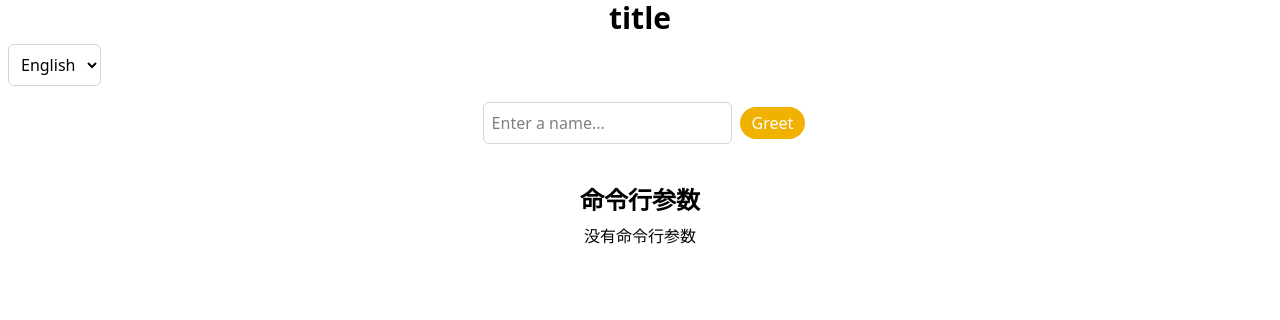
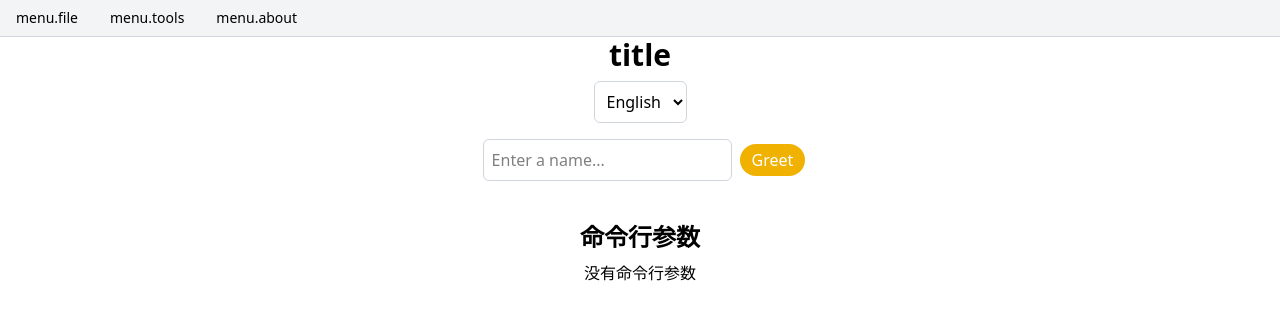
Before and after one commit to 490shigure/stardew-valley-launcher, a Vue app: page / in a window 1280 px wide. Shown: the top 320 px of the page. Built offline with nearby package versions, Linux system fonts and the light colour scheme.

Commit message:
feat: add global menu component and enhance App.vue layout
- Introduced a new GlobalMenu component for improved navigation.
- Updated App.vue to include the GlobalMenu and reorganized the layout.
- Enhanced localization support by adding menu translations in English and Chinese.

```diff
--- a/src/App.vue
+++ b/src/App.vue
@@ -3,6 +3,7 @@ import { ref, onMounted } from "vue";
 import { invoke } from "@tauri-apps/api/core";
 import { getCliArgs, type CliArgs } from "@/utils/cli";
 import { localeMap } from "@/i18n";
+import GlobalMenu from "@/components/GlobalMenu.vue";
 
 const greetMsg = ref("");
 const name = ref("");
@@ -27,8 +28,12 @@ onMounted(async () => {
 </script>
 
 <template>
-  <!-- USE TailwindCSS classes for styling -->
-  <main class="container">
+  <div class="global-container ">
+    <!-- 全局菜单 -->
+    <GlobalMenu />
+
+    <!-- 主内容 -->
+    <main>
       <h1 class="text-3xl font-bold">{{ $t('title') }}</h1>
 
       <select id="locale" v-model="$i18n.locale" class="w-fit border-1 border-gray-300 rounded-md p-2 m-2">
@@ -61,14 +66,15 @@ onMounted(async () => {
         </div>
       </div>
     </main>
+  </div>
 </template>
 
-<style>
-.container {
+<style scoped>
+.global-container {
   margin: 0;
+  height: 100vh;
   display: flex;
   flex-direction: column;
-  justify-content: center;
   text-align: center;
 }
 </style>
--- /dev/null
+++ b/src/components/GlobalMenu.vue
@@ -0,0 +1,96 @@
+<script setup lang="ts">
+import { ref } from 'vue';
+
+// 菜单状态管理
+const activeMenu = ref<string | null>(null);
+
+// 打开/关闭菜单
+const toggleMenu = (menuName: string) => {
+  if (activeMenu.value === menuName) {
+    activeMenu.value = null;
+  } else {
+    activeMenu.value = menuName;
+  }
+};
+
+// 关闭所有菜单
+const closeAllMenus = () => {
+  activeMenu.value = null;
+};
+
+// 菜单项点击事件处理
+const handleMenuItemClick = (action: string) => {
+  // 这里可以根据不同的菜单项执行不同的操作
+  console.log(`菜单项 ${action} 被点击`);
+  closeAllMenus();
+};
+</script>
+
+<template>
+  <div class="global-menu select-none">
+    <!-- 菜单栏 -->
+    <div class="flex bg-gray-100 border-b border-gray-300 text-sm">
+      <!-- 文件菜单 -->
+      <div class="relative">
+        <button @click="toggleMenu('file')" @blur="closeAllMenus" class="px-4 py-2 hover:bg-gray-200"
+          :class="{ 'bg-gray-200': activeMenu === 'file' }">
+          {{ $t('menu.file') }}
+        </button>
+        <div v-if="activeMenu === 'file'"
+          class="absolute top-full left-0 bg-white shadow-lg border border-gray-300 w-48 z-10">
+          <button @click="handleMenuItemClick('open')" class="w-full text-left px-4 py-2 hover:bg-gray-100">
+            {{ $t('menu.file_open') }}
+          </button>
+          <button @click="handleMenuItemClick('save')" class="w-full text-left px-4 py-2 hover:bg-gray-100">
+            {{ $t('menu.file_save') }}
+          </button>
+          <div class="border-t border-gray-300 my-1"></div>
+          <button @click="handleMenuItemClick('exit')" class="w-full text-left px-4 py-2 hover:bg-gray-100">
+            {{ $t('menu.file_exit') }}
+          </button>
+        </div>
+      </div>
+
+      <!-- 工具菜单 -->
+      <div class="relative">
+        <button @click="toggleMenu('tools')" @blur="closeAllMenus" class="px-4 py-2 hover:bg-gray-200"
+          :class="{ 'bg-gray-200': activeMenu === 'tools' }">
+          {{ $t('menu.tools') }}
+        </button>
+        <div v-if="activeMenu === 'tools'"
+          class="absolute top-full left-0 bg-white shadow-lg border border-gray-300 w-48 z-10">
+          <button @click="handleMenuItemClick('settings')" class="w-full text-left px-4 py-2 hover:bg-gray-100">
+            {{ $t('menu.tools_settings') }}
+          </button>
+          <button @click="handleMenuItemClick('mods')" class="w-full text-left px-4 py-2 hover:bg-gray-100">
+            {{ $t('menu.tools_mods') }}
+          </button>
+        </div>
+      </div>
+
+      <!-- 关于菜单 -->
+      <div class="relative">
+        <button @click="toggleMenu('about')" @blur="closeAllMenus" class="px-4 py-2 hover:bg-gray-200"
+          :class="{ 'bg-gray-200': activeMenu === 'about' }">
+          {{ $t('menu.about') }}
+        </button>
+        <div v-if="activeMenu === 'about'"
+          class="absolute top-full left-0 bg-white shadow-lg border border-gray-300 w-48 z-10">
+          <button @click="handleMenuItemClick('help')" class="w-full text-left px-4 py-2 hover:bg-gray-100">
+            {{ $t('menu.about_help') }}
+          </button>
+          <button @click="handleMenuItemClick('version')" class="w-full text-left px-4 py-2 hover:bg-gray-100">
+            {{ $t('menu.about_version') }}
+          </button>
+        </div>
+      </div>
+    </div>
+  </div>
+</template>
+
+<style scoped>
+.global-menu {
+  user-select: none;
+  width: 100%;
+}
+</style>
--- a/src/locales/en.json
+++ b/src/locales/en.json
@@ -1,4 +1,16 @@
 {
     "title": "Stardew Valley Launcher",
-    "greeting": "Hello, welcome to Stardew Valley Launcher!"
+    "greeting": "Hello, welcome to Stardew Valley Launcher!",
+    "menu": {
+        "file": "File",
+        "file_open": "Open",
+        "file_save": "Save",
+        "file_exit": "Exit",
+        "tools": "Tools",
+        "tools_settings": "Settings",
+        "tools_mods": "Mods Manager",
+        "about": "About",
+        "about_help": "Help",
+        "about_version": "Version"
+    }
 }
--- a/src/locales/zh.json
+++ b/src/locales/zh.json
@@ -1,4 +1,16 @@
 {
     "title": "星露谷物语启动器",
-    "greeting": "你好，欢迎使用星露谷物语启动器！"
+    "greeting": "你好，欢迎使用星露谷物语启动器！",
+    "menu": {
+        "file": "文件",
+        "file_open": "打开",
+        "file_save": "保存",
+        "file_exit": "退出",
+        "tools": "工具",
+        "tools_settings": "设置",
+        "tools_mods": "模组管理",
+        "about": "关于",
+        "about_help": "帮助",
+        "about_version": "版本信息"
+    }
 }
```
Lines whose indentation alone changed are shown as unchanged.
